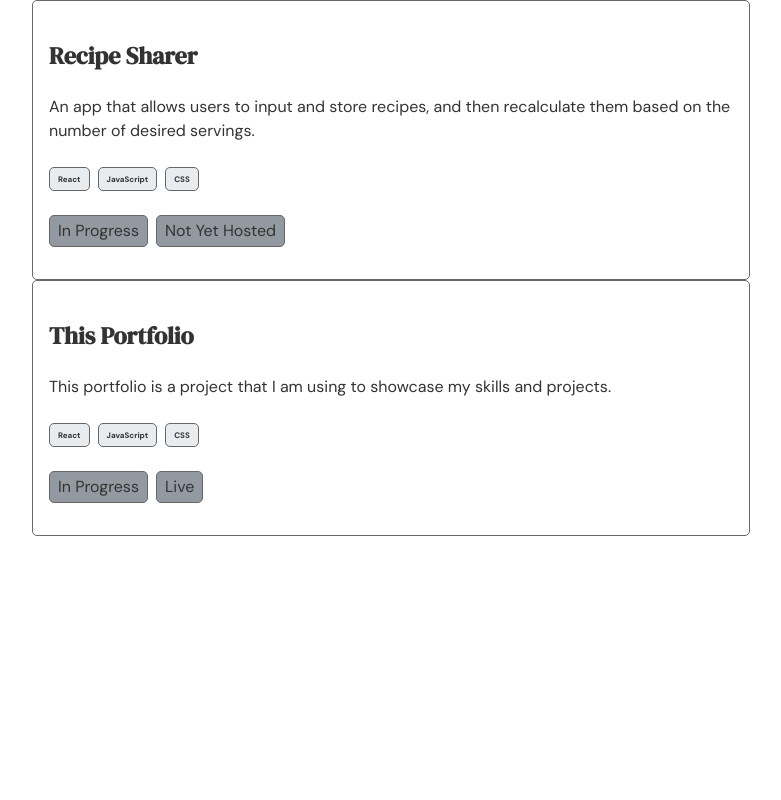
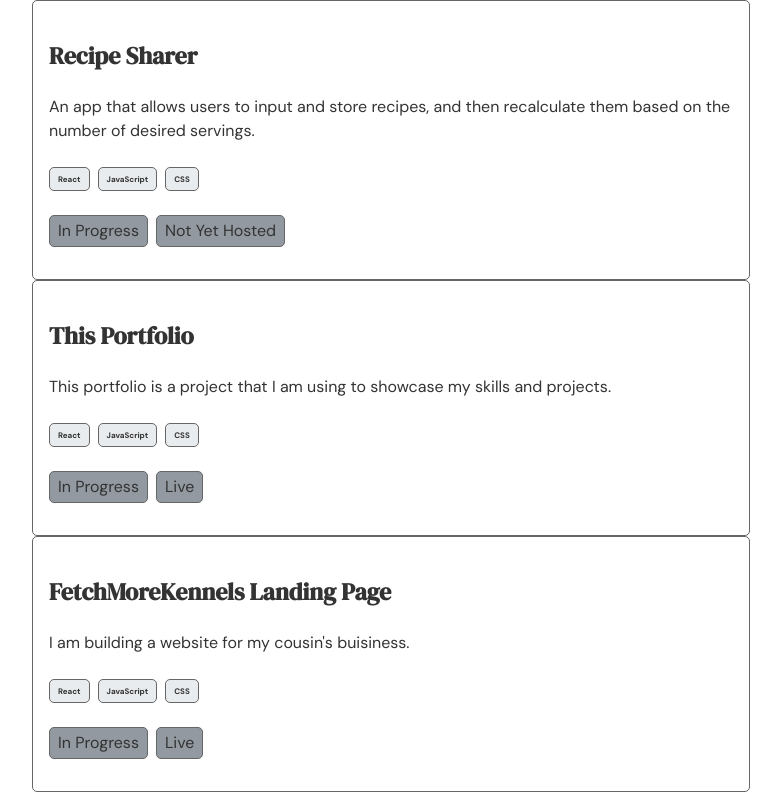
Before and after one commit to CalvinGaiennie/portfolio-vite, a React (Vite) app: page /projects in a window 1280 px wide. Shown: the part 1017-1817 px from the top of the page, without its empty margins (249-1030 px from the left). Before the commit the page ends 1561 px from the top, so only its background shows below. Built offline with nearby package versions, Linux system fonts and the light colour scheme.

Commit message:
added a project

```diff
--- a/src/pages/Projects.jsx
+++ b/src/pages/Projects.jsx
@@ -60,6 +60,15 @@ function Projects() {
           hostingStatus={"Live"}
           techStack={["React", "JavaScript", "CSS"]}
         />
+        <ProjectCard
+          title={"FetchMoreKennels Landing Page"}
+          description={"I am building a website for my cousin's buisiness."}
+          // img={projectImage}
+          status={"In Progress"}
+          link={"https://fetchmorekennels.netlify.app/"}
+          hostingStatus={"Live"}
+          techStack={["React", "JavaScript", "CSS"]}
+        />
       </div>
     </div>
   );
```
